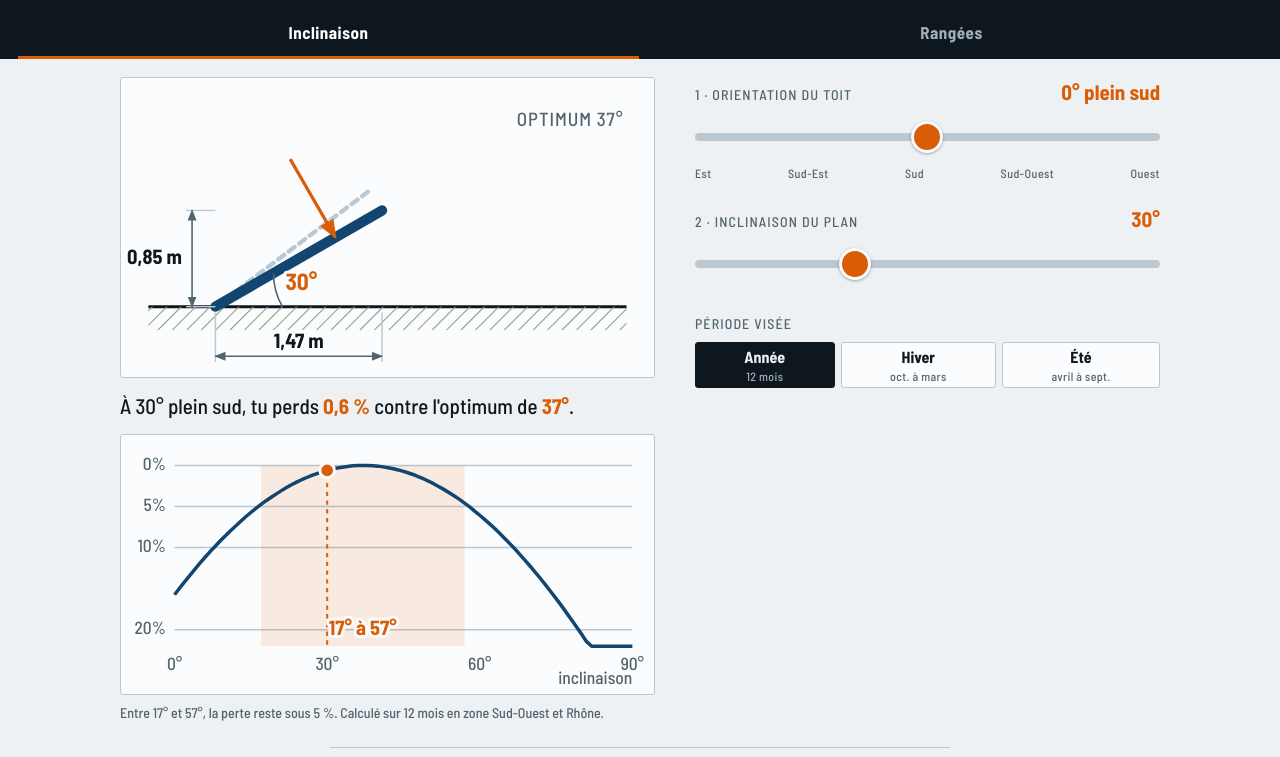
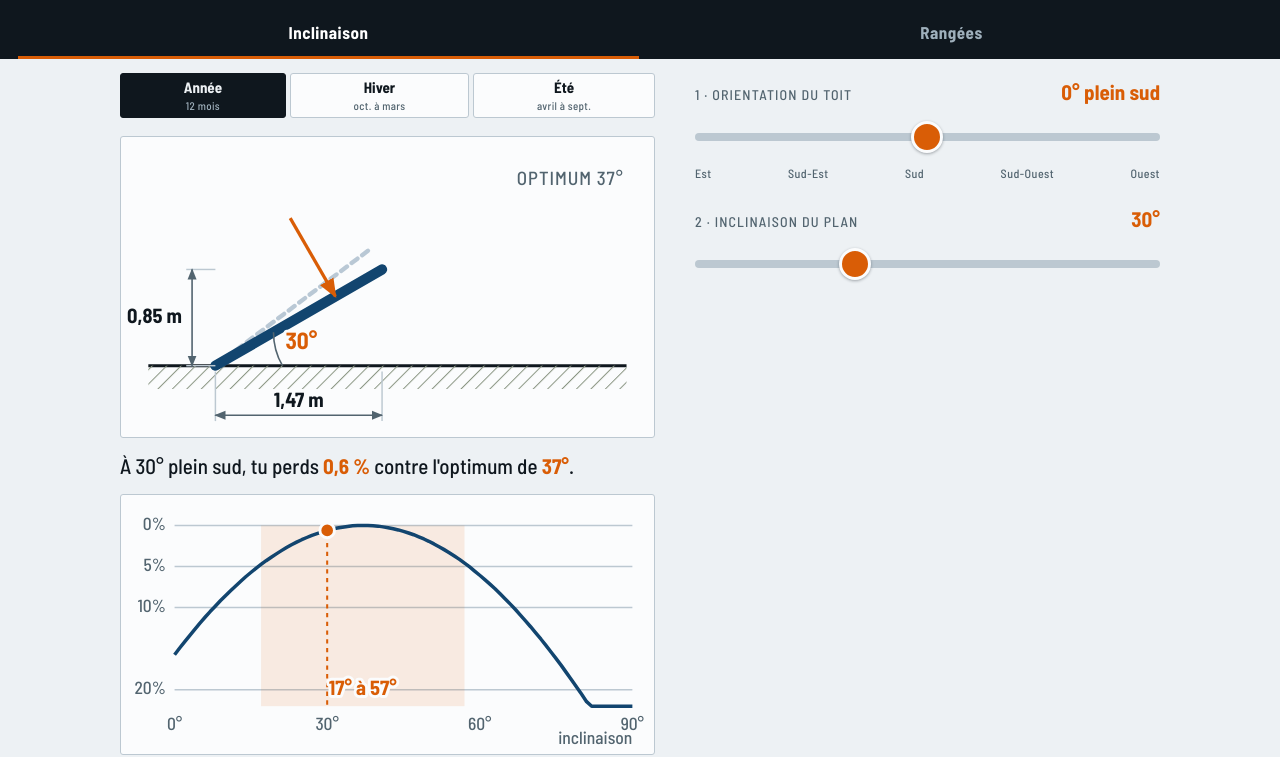
Before and after one commit to niqoz/pancalc, a website with bundled scripts: page docs/index.html in a window 1280 px wide. Shown: the part 75-832 px from the top of the page. Built offline with nearby package versions, Linux system fonts and the light colour scheme.

Commit message:
Remonte la période visée en tête de la vue Inclinaison
La période visée détermine ce que l'optimum cherche à maximiser : elle se
lit avant tout le reste, et se trouvait pourtant en bas des réglages. Elle
ouvre désormais la vue, dans le bloc qui reste collé au défilement, donc
sous les yeux pendant qu'on règle l'orientation et l'inclinaison.

Les trois boutons se passent d'étiquette, leur sous-titre disant déjà de
quels mois il s'agit, et tiennent sur une ligne compacte pour ne pas
repousser le schéma hors de l'écran.

Co-Authored-By: Claude Opus 5 <noreply@anthropic.com>

```diff
--- a/docs/index.html
+++ b/docs/index.html
@@ -51,6 +51,7 @@
 
   <section id="vue-inclinaison" role="tabpanel" aria-labelledby="tab-inclinaison" tabindex="0">
     <div class="apercu">
+      <div class="choix choix-tete" id="saison" role="radiogroup" aria-label="Période visée"></div>
       <figure class="plan" id="plan-inclinaison"></figure>
       <p class="verdict" id="verdict-inclinaison"></p>
     </div>
@@ -69,10 +70,6 @@
       <div class="champ">
         <label for="inclinaison-p">2 · Inclinaison du plan <output id="inclinaison-p-val" for="inclinaison-p"></output></label>
         <input type="range" id="inclinaison-p" min="0" max="90" step="1" value="30">
-      </div>
-      <div class="champ">
-        <span class="label">Période visée</span>
-        <div class="choix" id="saison" role="radiogroup" aria-label="Période visée"></div>
       </div>
     </div>
   </section>
--- a/docs/style.css
+++ b/docs/style.css
@@ -288,6 +288,13 @@ input[type="range"]:focus-visible { outline: 2px solid var(--soleil); outline-of
 .choix button[aria-checked="true"] small { color: #9fb0bc; }
 .choix button:focus-visible { outline: 2px solid var(--soleil); outline-offset: 2px; }
 
+/* Variante de tête : la période visée ouvre la vue, elle doit tenir sur une
+   ligne sans repousser le schéma. Les boutons se passent d'étiquette, leur
+   sous-titre disant déjà de quels mois il s'agit. */
+.choix-tete { margin-top: 14px; gap: 4px; }
+.choix-tete button { min-height: 40px; padding: 3px 8px; font-size: 15px; }
+.choix-tete button small { font-size: 11px; }
+
 /* --- Pied ---------------------------------------------------------------- */
 
 .pied {
--- a/docs/sw.js
+++ b/docs/sw.js
@@ -2,7 +2,7 @@
    L'application est entièrement hors ligne : aucun appel réseau au calcul.
    Incrémenter CACHE a chaque modification de docs/, sinon les appareils
    déjà équipes gardent l'ancienne version. */
-const CACHE = "pancalc-v6";
+const CACHE = "pancalc-v7";
 const ASSETS = [
   "./",
   "./index.html",
```
